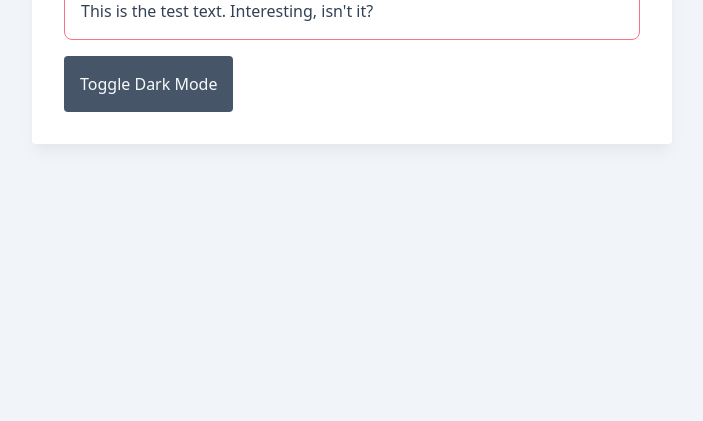
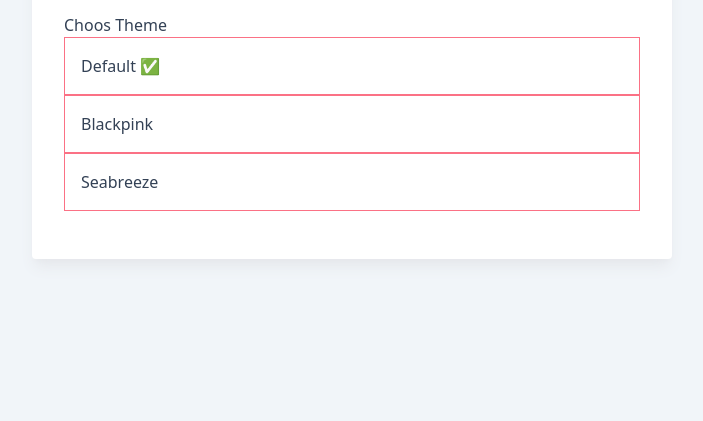
Before and after one commit to karunsiri/techtalk-tailwindcss-lab, a Gatsby site: page /theme-switcher in a window 1280 px wide. Shown: the part 379-800 px from the top of the page, without its empty margins (288-991 px from the left). Built offline with nearby package versions, Linux system fonts and the light colour scheme; Gatsby itself is replaced by a stand-in of ours.

Commit message:
Theme Selector

```diff
--- /dev/null
+++ b/src/components/ThemeSelector.js
@@ -0,0 +1,39 @@
+import React, { useContext } from 'react'
+import { RadioGroup } from '@headlessui/react'
+import { GlobalContext } from "./GlobalContextProvider"
+
+const options = [
+  {
+    value: "",
+    label: "Default",
+  },
+  {
+    value: "blackpink",
+    label: "Blackpink",
+  },
+  {
+    value: "seabreeze",
+    label: "Seabreeze",
+  },
+]
+
+const ThemeSelector = () => {
+  let { theme, setTheme } = useContext(GlobalContext)
+
+  return (
+    <RadioGroup value={theme} onChange={setTheme} className="my-4">
+      <RadioGroup.Label>Choos Theme</RadioGroup.Label>
+      {options.map((opt) => (
+        <RadioGroup.Option value={opt.value} key={opt.value}>
+          {({ checked }) => (
+            <div className="p-4 border border-base">
+              {opt.label} <span className={`${!checked && 'hidden'}`}>✅</span>
+            </div>
+          )}
+        </RadioGroup.Option>
+      ))}
+    </RadioGroup>
+  )
+}
+
+export default ThemeSelector
--- a/src/pages/theme-switcher.js
+++ b/src/pages/theme-switcher.js
@@ -1,8 +1,10 @@
 import React, { useContext, useEffect } from "react"
 import { GlobalContext } from "../components/GlobalContextProvider"
+import ThemeSelector from "../components/ThemeSelector"
 
 const DarkModePage = () => {
   const { mode, setMode } = useContext(GlobalContext)
+  const { theme } = useContext(GlobalContext)
 
   useEffect(() => {
     if (mode === 'dark') {
@@ -20,6 +22,7 @@
           container mx-auto rounded w-1/2 p-8
           bg-base shadow-lg shadow-base text-base
           ${mode === 'dark' && 'theme-dark'}
+          theme-${theme}
         `}
       >
         <h1 className="text-3xl font-semibold mb-4">
@@ -39,6 +42,8 @@
         >
           Toggle Dark Mode
         </button>
+
+        <ThemeSelector />
       </div>
     </div>
   )
--- a/src/styles/global.css
+++ b/src/styles/global.css
@@ -19,3 +19,18 @@
   --color-border: #818cf8;
   --color-shadow: theme("colors.gray.500");
 }
+
+.theme-blackpink {
+  --color-bg: theme("colors.black");
+  --color-text-base: theme("colors.pink.600");
+  --color-text-muted: theme("colors.pink.400");
+  --color-border: theme("colors.sky.200");
+  --color-shadow: theme("colors.rose.400");
+}
+
+.theme-seabreeze {
+  --color-bg: theme("colors.teal.100");
+  --color-text-base: theme("colors.teal.800");
+  --color-text-muted: theme("colors.teal.400");
+  --color-border: theme("colors.teal.600");
+}
```
